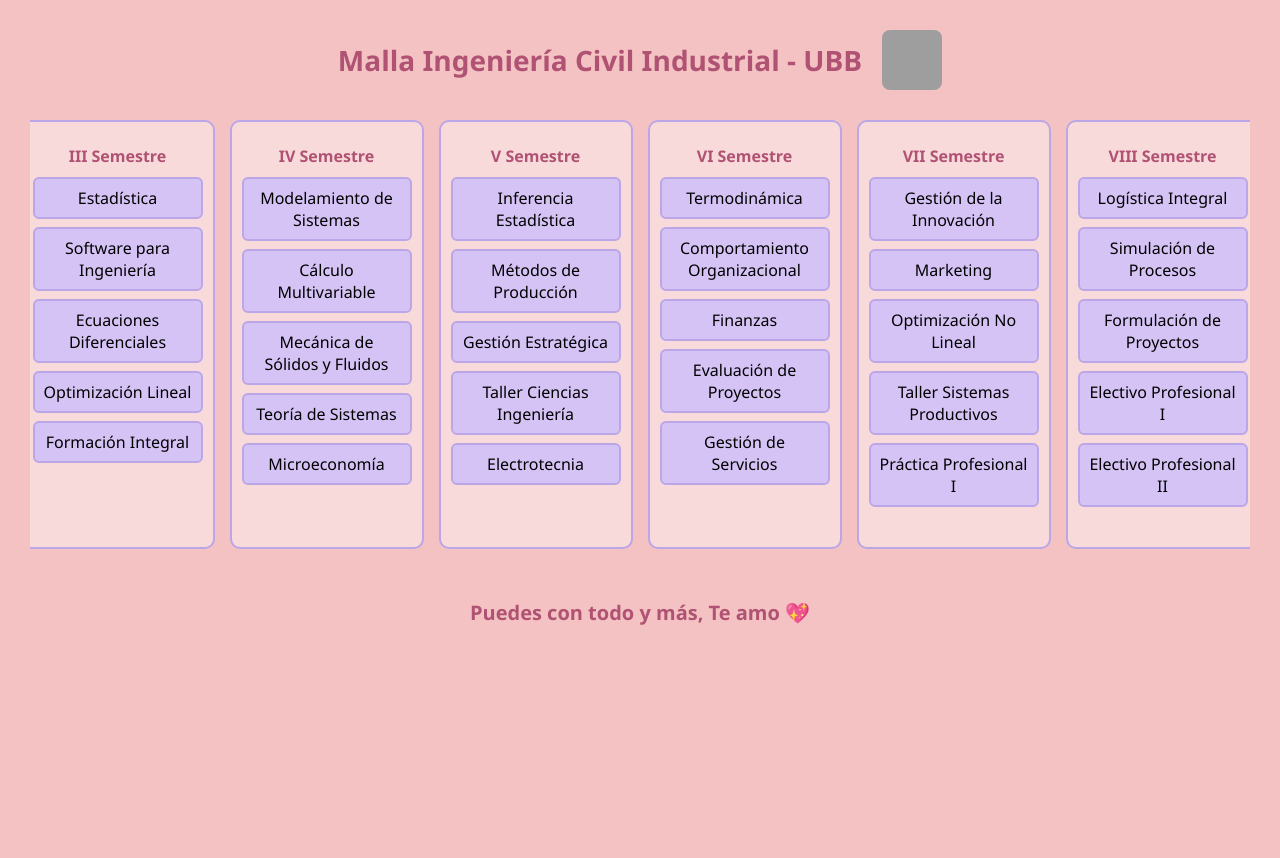
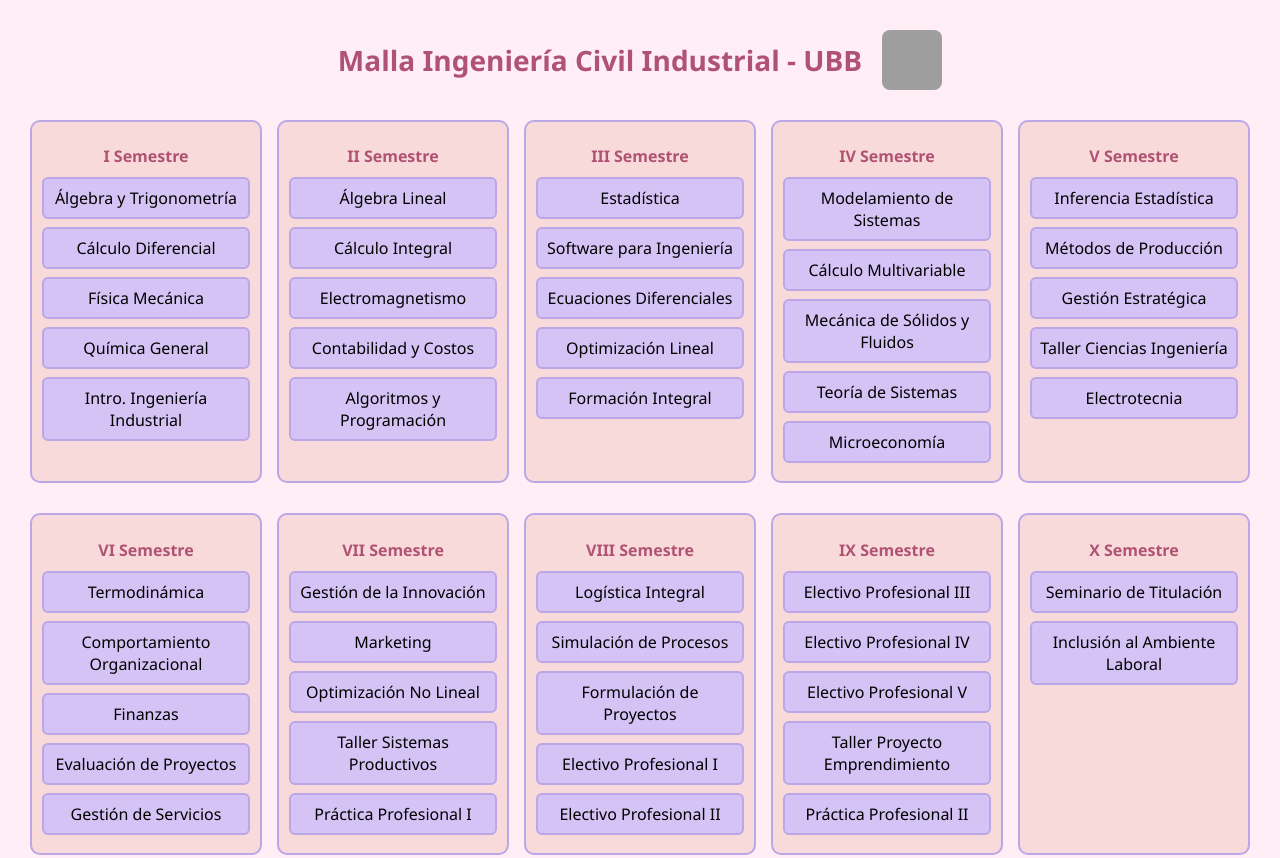
Before and after one commit to ItsNyzo/Amor, a plain HTML site: page index.html in a window 1280 px wide. Shown: the top 858 px of the page. Before the commit the page ends 800 px from the top, so only its background shows below. Drawn offline with Linux system fonts and the light colour scheme; grey boxes are pictures that could not be loaded.

Commit message:
Update index.html

```diff
--- a/index.html
+++ b/index.html
@@ -5,7 +5,7 @@
   <title>Malla Ingeniería Civil Industrial</title>
   <style>
     body {
-      background-color: #f4c2c2;
+      background-color: #ffeef5; /* fondo rosado pastel */
       font-family: 'Segoe UI', sans-serif;
       margin: 0;
       padding: 30px;
@@ -31,12 +31,12 @@
       border-radius: 8px;
     }
 
-    .tabla-malla {
+    .fila {
       display: flex;
       justify-content: center;
       gap: 15px;
+      margin-bottom: 30px;
       flex-wrap: nowrap;
-      overflow: hidden;
     }
 
     .semestre {
@@ -80,15 +80,14 @@
 
     .mensaje-final {
       text-align: center;
-      margin-top: 50px;
+      margin-top: 60px;
       font-size: 20px;
       color: #b05273;
       font-weight: bold;
     }
 
-    /* Adaptación para pantallas pequeñas (opcional) */
     @media (max-width: 1200px) {
-      .tabla-malla {
+      .fila {
         overflow-x: scroll;
         flex-wrap: nowrap;
       }
@@ -102,15 +101,15 @@
     <img src="https://media.giphy.com/media/JIX9t2j0ZTN9S/giphy.gif" alt="gatito tierno">
   </div>
 
-  <div class="tabla-malla">
+  <!-- Fila superior: Semestres I a V -->
+  <div class="fila">
     <div class="semestre"><h2>I Semestre</h2>
       <div class="ramo">Álgebra y Trigonometría</div>
       <div class="ramo">Cálculo Diferencial</div>
       <div class="ramo">Física Mecánica</div>
       <div class="ramo">Química General</div>
-      <div class="ramo">Intro. a la Ingeniería Industrial</div>
+      <div class="ramo">Intro. Ingeniería Industrial</div>
     </div>
-
     <div class="semestre"><h2>II Semestre</h2>
       <div class="ramo">Álgebra Lineal</div>
       <div class="ramo">Cálculo Integral</div>
@@ -118,7 +117,6 @@
       <div class="ramo">Contabilidad y Costos</div>
       <div class="ramo">Algoritmos y Programación</div>
     </div>
-
     <div class="semestre"><h2>III Semestre</h2>
       <div class="ramo">Estadística</div>
       <div class="ramo">Software para Ingeniería</div>
@@ -126,7 +124,6 @@
       <div class="ramo">Optimización Lineal</div>
       <div class="ramo">Formación Integral</div>
     </div>
-
     <div class="semestre"><h2>IV Semestre</h2>
       <div class="ramo">Modelamiento de Sistemas</div>
       <div class="ramo">Cálculo Multivariable</div>
@@ -134,7 +131,6 @@
       <div class="ramo">Teoría de Sistemas</div>
       <div class="ramo">Microeconomía</div>
     </div>
-
     <div class="semestre"><h2>V Semestre</h2>
       <div class="ramo">Inferencia Estadística</div>
       <div class="ramo">Métodos de Producción</div>
@@ -142,7 +138,10 @@
       <div class="ramo">Taller Ciencias Ingeniería</div>
       <div class="ramo">Electrotecnia</div>
     </div>
+  </div>
 
+  <!-- Fila inferior: Semestres VI a X -->
+  <div class="fila">
     <div class="semestre"><h2>VI Semestre</h2>
       <div class="ramo">Termodinámica</div>
       <div class="ramo">Comportamiento Organizacional</div>
@@ -150,7 +149,6 @@
       <div class="ramo">Evaluación de Proyectos</div>
       <div class="ramo">Gestión de Servicios</div>
     </div>
-
     <div class="semestre"><h2>VII Semestre</h2>
       <div class="ramo">Gestión de la Innovación</div>
       <div class="ramo">Marketing</div>
@@ -158,7 +156,6 @@
       <div class="ramo">Taller Sistemas Productivos</div>
       <div class="ramo">Práctica Profesional I</div>
     </div>
-
     <div class="semestre"><h2>VIII Semestre</h2>
       <div class="ramo">Logística Integral</div>
       <div class="ramo">Simulación de Procesos</div>
@@ -166,7 +163,6 @@
       <div class="ramo">Electivo Profesional I</div>
       <div class="ramo">Electivo Profesional II</div>
     </div>
-
     <div class="semestre"><h2>IX Semestre</h2>
       <div class="ramo">Electivo Profesional III</div>
       <div class="ramo">Electivo Profesional IV</div>
@@ -174,7 +170,6 @@
       <div class="ramo">Taller Proyecto Emprendimiento</div>
       <div class="ramo">Práctica Profesional II</div>
     </div>
-
     <div class="semestre"><h2>X Semestre</h2>
       <div class="ramo">Seminario de Titulación</div>
       <div class="ramo">Inclusión al Ambiente Laboral</div>
```
